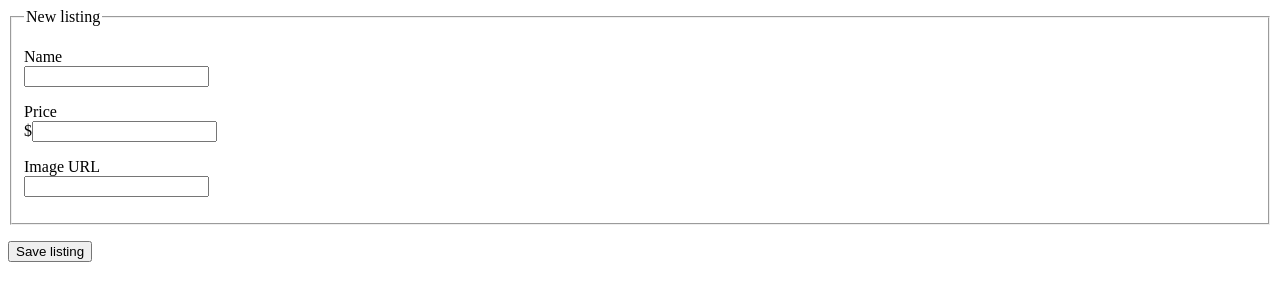
After one commit to Evansdava/Contractor, a Flask app: template templates/listings_edit.html in a window 1280 px wide. The commit adds this page. Shown: the top 301 px of the page. Run offline with Flask 2, Linux system fonts and the light colour scheme; the template is opened without the code that fills it, so the values that code supplies are empty.

Commit message:
Users can edit listings

```diff
--- a/app.py
+++ b/app.py
@@ -5,42 +5,64 @@ import os
 
 app = Flask(__name__)
 
-host = os.environ.get('MONGODB_URI', 'mongodb://localhost:27017/my_app_db')
+host = os.environ.get("MONGODB_URI", "mongodb://localhost:27017/my_app_db")
 client = MongoClient(host=f"{host}?retryWrites=false")
 db = client.get_default_database()
 listings = db.listings
 
 
-@app.route('/')
+@app.route("/")
 def index():
     """Return homepage"""
-    return render_template('index.html', listings=listings.find())
+    return render_template("index.html", listings=listings.find())
 
 
-@app.route('/new')
+@app.route("/new")
 def new_listing():
     """Return new listing creation page"""
-    return render_template('new_listing.html')
+    return render_template("new_listing.html")
 
 
-@app.route('/new', methods=['POST'])
+@app.route("/new", methods=["POST"])
 def create_listing():
     """Allow the user to create a new listing"""
     listing = {
-        'name': request.form.get('name'),
+        "name": request.form.get("name"),
+        "price": request.form.get("price"),
+        "image": request.form.get("image")
+    }
+    listing_id = listings.insert_one(listing).inserted_id
+    return redirect(url_for("listings_show", listing_id=listing_id))
+
+
+@app.route("/listings/<listing_id>")
+def listings_show(listing_id):
+    """Show a single listing."""
+    listing = listings.find_one({"_id": ObjectId(listing_id)})
+    return render_template("listings_show.html", listing=listing)
+
+
+@app.route('/listings/<listing_id>', methods=['POST'])
+def listings_update(listing_id):
+    """Submit an edited listing."""
+    updated_listing = {
+        'title': request.form.get('title'),
         'price': request.form.get('price'),
         'image': request.form.get('image')
     }
-    listing_id = listings.insert_one(listing).inserted_id
+    listings.update_one(
+        {'_id': ObjectId(listing_id)},
+        {'$set': updated_listing})
     return redirect(url_for('listings_show', listing_id=listing_id))
 
 
-@app.route('/listings/<listing_id>')
-def listings_show(listing_id):
-    """Show a single listing."""
-    listing = listings.find_one({'_id': ObjectId(listing_id)})
-    return render_template('listings_show.html', listing=listing)
+@app.route("/listings/<listing_id>/edit")
+def listings_edit(listing_id):
+    """Show the edit form for a listing."""
+    listing = listings.find_one({"_id": ObjectId(listing_id)})
+    return render_template("listings_edit.html", listing=listing,
+                           title="Edit listing")
 
 
-if __name__ == '__main__':
+if __name__ == "__main__":
     app.run(debug=True)
--- /dev/null
+++ b/templates/listings_edit.html
@@ -0,0 +1,31 @@
+{% extends 'base.html' %}
+
+{% block title %}Edit Listing{% endblock %}
+
+{% block body %}
+    <form method="POST" action="/listings/{{listing._id}}">
+        <fieldset>
+        <legend>New listing</legend>
+        <!-- NAME -->
+        <p>
+            <label for="list-name">Name</label><br>
+            <input id="list-name" type="text" name="name" value="{{ listing.name }}"/>
+        </p>
+        <!-- PRICE -->
+        <p>
+            <label for="list-price">Price</label><br>
+            $<input id="list-price" type="text" name="price" value="{{ listing.price }}"/>
+        </p>
+        <!-- IMAGE -->
+        <p>
+            <label for="list-image">Image URL</label><br>
+            <input id="list-image" type="text" name="image" value="{{ listing.image }}">
+        </p>
+        </fieldset>
+
+        <!-- BUTTON -->
+        <p>
+            <button type="submit">Save listing</button>
+        </p>
+    </form>
+{% endblock %}
--- a/templates/listings_show.html
+++ b/templates/listings_show.html
@@ -4,5 +4,7 @@
 <a href='/'>Back to Home</a>
 <h1>{{ listing.name }}</h1>
 <img src="{{ listing.image }}" alt="Listing Image" width="350" height="350">
-<h2>{{ listing.price }}</h2>
+<h2>${{ listing.price }}</h2>
+
+<p><a href='/listings/{{ listing._id }}/edit'>Edit</a></p>
 {% endblock %}
--- a/templates/new_listing.html
+++ b/templates/new_listing.html
@@ -14,7 +14,7 @@
     <!-- PRICE -->
     <p>
         <label for="list-price">Price</label><br>
-        <input id="list-price" type="text" name="price" />
+        $<input id="list-price" type="text" name="price" />
     </p>
     <!-- IMAGE -->
     <p>
```
